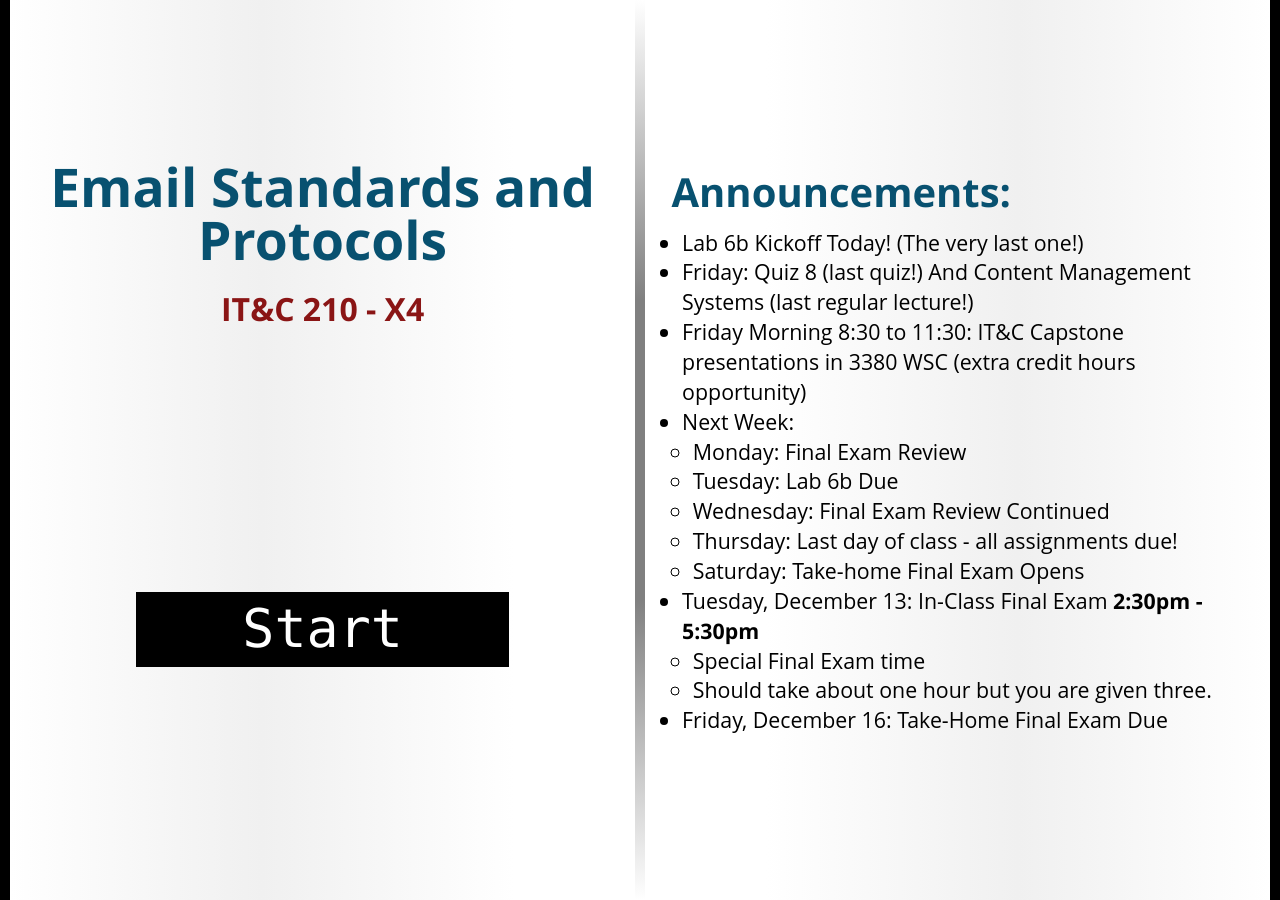
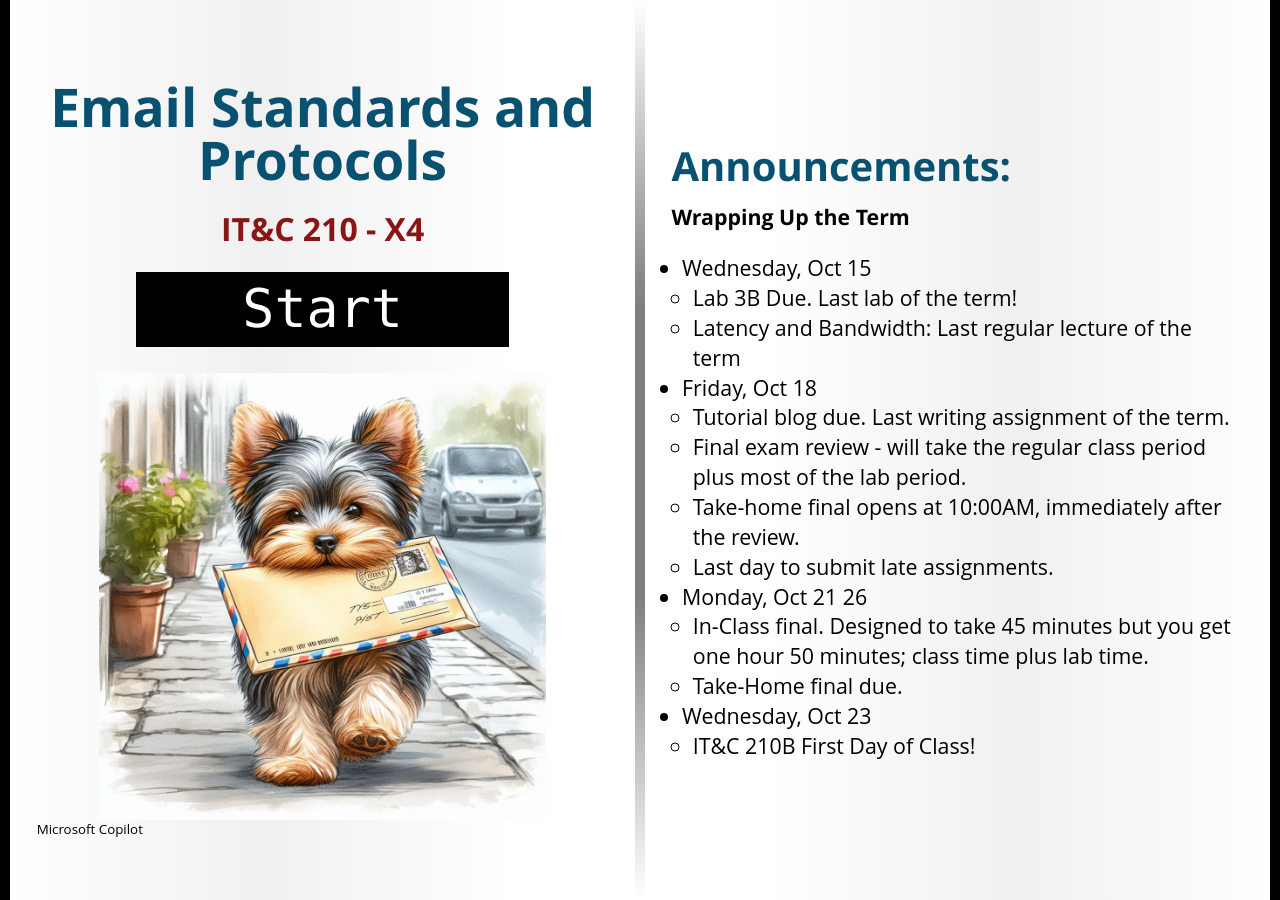
Before and after one commit to BYU-ITC-210/BYU-ITC-210.github.io, a Jekyll site: the page built from _welcome/X4.md, in a window 1280 px wide. Built offline with Jekyll 4.4.1, drawn with Linux system fonts in a browser that asks for light colours; some web fonts are replaced.

Commit message:
X4 Welcome

```diff
--- a/_welcome/X4.md
+++ b/_welcome/X4.md
@@ -1,18 +1,21 @@
 ---
 title: Email Standards and Protocols
 session: X4
+image: images/YorkieWithLetter.png
+imgcredit: Microsoft Copilot
 ---
 
-* Lab 6b Kickoff Today! (The very last one!)
-* Friday: Quiz 8 (last quiz!) And Content Management Systems (last regular lecture!)
-* Friday Morning 8:30 to 11:30: IT&C Capstone presentations in 3380 WSC (extra credit hours opportunity)
-* Next Week:
-    * Monday: Final Exam Review
-    * Tuesday: Lab 6b Due
-    * Wednesday: Final Exam Review Continued
-    * Thursday: Last day of class - all assignments due!
-    * Saturday: Take-home Final Exam Opens
-* Tuesday, December 13: In-Class Final Exam **2:30pm - 5:30pm**
-    * Special Final Exam time
-    * Should take about one hour but you are given three.
-* Friday, December 16: Take-Home Final Exam Due
+**Wrapping Up the Term**
+* Wednesday, Oct 15
+    * Lab 3B Due. Last lab of the term!
+    * Latency and Bandwidth: Last regular lecture of the term
+* Friday, Oct 18
+    * Tutorial blog due. Last writing assignment of the term.
+    * Final exam review - will take the regular class period plus most of the lab period.
+    * Take-home final opens at 10:00AM, immediately after the review.
+    * Last day to submit late assignments.
+* Monday, Oct 21 26
+    * In-Class final. Designed to take 45 minutes but you get one hour 50 minutes; class time plus lab time.
+    * Take-Home final due.
+* Wednesday, Oct 23
+    * IT&C 210B First Day of Class!
```
Also changed, not shown: w.md (+1 -1 lines), welcome/images/YorkieWithLetter.png (added).
